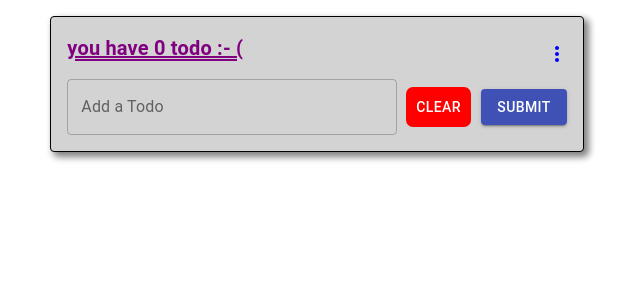
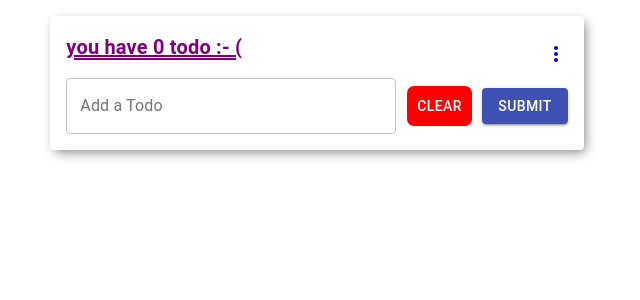
Before and after one commit to Eyyan-Amir/FunctionalTodo, a React (Create React App) app: page / in a window 1280 px wide. Shown: the top 300 px of the page, without its empty margins (323-963 px from the left). Built offline with nearby package versions, Linux system fonts and the light colour scheme.

Commit message:
new update

```diff
--- a/src/App.js
+++ b/src/App.js
@@ -1,29 +1,27 @@
-
 import React, { useState } from "react";
-import './App.css';
-import { makeStyles } from '@material-ui/core/styles';
-import TextField from '@material-ui/core/TextField';
-import Grid from '@material-ui/core/Grid';
-import Card from '@material-ui/core/Card';
-import CardContent from '@material-ui/core/CardContent';
-import Button from '@material-ui/core/Button';
-import Typography from '@material-ui/core/Typography';
-import List from '@material-ui/core/List';
-import ListItem from '@material-ui/core/ListItem';
-import ListItemIcon from '@material-ui/core/ListItemIcon';
-import ListItemText from '@material-ui/core/ListItemText';
-import CloseIcon from '@material-ui/icons/Close';
-import CreateIcon from '@material-ui/icons/Create';
-import DoneIcon from '@material-ui/icons/Done';
-import ArrowBackIcon from '@material-ui/icons/ArrowBack';
-import { Modal } from 'react-responsive-modal';
-import 'react-responsive-modal/styles.css';
-import Menu from '@material-ui/core/Menu';
-import MenuItem from '@material-ui/core/MenuItem';
-import IconButton from '@material-ui/core/IconButton';
-import MoreVertIcon from '@material-ui/icons/MoreVert';
-import Checkbox from '@material-ui/core/Checkbox';
-import { NoEncryption } from "@material-ui/icons";
+import "./App.css";
+import { makeStyles } from "@material-ui/core/styles";
+import TextField from "@material-ui/core/TextField";
+import Grid from "@material-ui/core/Grid";
+import Card from "@material-ui/core/Card";
+import CardContent from "@material-ui/core/CardContent";
+import Button from "@material-ui/core/Button";
+import Typography from "@material-ui/core/Typography";
+import List from "@material-ui/core/List";
+import ListItem from "@material-ui/core/ListItem";
+import ListItemIcon from "@material-ui/core/ListItemIcon";
+import ListItemText from "@material-ui/core/ListItemText";
+import CloseIcon from "@material-ui/icons/Close";
+import CreateIcon from "@material-ui/icons/Create";
+import DoneIcon from "@material-ui/icons/Done";
+import ArrowBackIcon from "@material-ui/icons/ArrowBack";
+import { Modal } from "react-responsive-modal";
+import "react-responsive-modal/styles.css";
+import Menu from "@material-ui/core/Menu";
+import MenuItem from "@material-ui/core/MenuItem";
+import IconButton from "@material-ui/core/IconButton";
+import MoreVertIcon from "@material-ui/icons/MoreVert";
+import Checkbox from "@material-ui/core/Checkbox";
 
 const useStyle = makeStyles((theme) => ({
 	containerClass: {
@@ -39,22 +37,22 @@ const useStyle = makeStyles((theme) => ({
 	},
 	throught: {
 		textDecoration: "line-through",
-    color: "Green"
+		color: "Green",
 	},
 	hide: {
-    display :"none",
+		display: "none",
 	},
 	unHide: {
-    display :"block",
+		display: "block",
 	},
-  icon:{
-    fontSize:"25px",
-    margin :"Auto 20px",
-    marginLeft :"20%",
+	icon: {
+		fontSize: "25px",
+		margin: "Auto 20px",
+		marginLeft: "20%",
 	},
 	ll: {
 		maxHeight: "500px",
-    overflow: "auto"
+		overflow: "auto",
 	},
 	CardContnt: {
 		position: "relative",
@@ -73,60 +71,56 @@ const useStyle = makeStyles((theme) => ({
 		justify: "center",
 		alignItems: "center",
 		flexDirection: "column",
-
 	},
 	cardBackground: {
-    border: "1px solid black",
-    boxShadow: "4px 4px 7px 1px gray",
-    backgroundColor: "lightGray"
+		// border: "1px solid black",
+		// boxShadow: "4px 4px 7px 1px gray",
+		// backgroundColor: "lightGray",
+		boxShadow: "3px 4px 12px -2px grey",
 	},
 	root: {
 		marginTop: "1rem",
 		flexGrow: 1,
 	},
 	deleteHistory: {
-    position : "absolute",
+		position: "absolute",
 		padding: " 10px 7px",
 		marginLeft: "75%",
-    top : "10%",
+		top: "10%",
 		textDecoration: "none",
 		color: "white",
 		backgroundColor: "Blue",
-
 	},
 	completeHistory: {
-    position : "absolute",
+		position: "absolute",
 		padding: " 10px 7px",
 		marginLeft: "75%",
-    top : "10%",
+		top: "10%",
 		marginLeft: "48%",
 		textDecoration: "none",
 		color: "white",
 		backgroundColor: "Green",
-
 	},
 	mdlBtn: {
 		padding: "3px 17px",
-    marginLeft: "50px"
-
+		marginLeft: "50px",
 	},
-  menuBtn :{
-    position : "absolute",
+	menuBtn: {
+		position: "absolute",
 		padding: " 10px 7px",
-    top : "4%",
+		top: "4%",
 		marginLeft: "38%",
 		textDecoration: "none",
 		color: "blue",
-
 	},
-  clearBtn :{
-    position : "absolute",
+	clearBtn: {
+		position: "absolute",
 		padding: " 8px 10px",
-    borderRadius : "7px",
+		borderRadius: "7px",
 		marginLeft: "-200%",
 		textDecoration: "none",
 		color: "white",
-    backgroundColor : "Red",
+		backgroundColor: "Red",
 	},
 	todoHeader: {
 		color: "purple",
@@ -137,7 +131,6 @@ const useStyle = makeStyles((theme) => ({
 }));
 
 function App() {
-
 	const classes = useStyle();
 
 	const [todos, setTodos] = useState([]);
@@ -156,13 +149,13 @@ function App() {
 
 	const onOpenModal = () => {
 		setOpen(true);
-  }
+	};
 	const onCloseModal = () => {
 		setOpen(false);
-  }
+	};
 	const onShowHist = () => {
 		setScreen(0);
-  }
+	};
 	const handleClose = () => {
 		setMenu(null);
 	};
@@ -171,81 +164,49 @@ function App() {
 		setMenu(event.currentTarget);
 	};
 
-  const handleCheckBox =(todo)=>{
-
-    let index = todos.findIndex((i)=>i.id == todo.id)
+	const handleCheckBox = (todo) => {
+		let index = todos.findIndex((i) => i.id == todo.id);
 		setSelectTodoIndex(index);
-
-  }
-
-  // const handleCheckBox =(todo)=>{
-  //   let index = todos.findIndex((v) => v.id === todo.id);
-  //   let checkOutTodo = todos[index];
-  //   checkOutTodo = {
-  //     ...checkOutTodo,
-  //     onActive: true,
-  //   }
-  //   todos.splice(index, 1, checkOutTodo);
-  //   setTodos([...todos]);
-  //       };
-
-  // const handleCheckBox = ()=>{
-    //   var x = document.getElementById("createIcon");
-    //   var y = document.getElementById("closeIcon");
-    //   var z = document.getElementById("doneIcon");
-    //   if (x.style.display === "block" && y.style.display && z.style.display) {
-      //            x.style.display = "none";
-      //            y.style.display = "none";
-      //            z.style.display = "none";
-      //        } else {
-        //          x.style.display = "block";
-        //          y.style.display = "block";
-        //          z.style.display = "block";
-        //        }
-        //   };
+	};
 
 	const completeTodo = (todo) => {
 		let index = todos.findIndex((v) => v.id === todo.id);
 		let localTodo = todos[index];
 		localTodo = {
 			...localTodo,
-            status: 1
-          }
+			status: 1,
+		};
 		todos.splice(index, 1, localTodo);
 		setTodos([...todos]);
-          setCompCount(compCount + 1)
+		setCompCount(compCount + 1);
 
 		let arr = [...completeHist];
 		arr.push(todo);
 		setCompleteHist(arr);
-        }
+	};
 
 	const handleAddTodo = () => {
 		if (todo.title == "") {
 			setError(true);
-    }
-
-    else if (todo.id) {
+		} else if (todo.id) {
 			let index = todos.findIndex((v) => v.id === todo.id);
 			todos.splice(index, 1, todo);
 			setError(true);
 			setTodo("");
-      setTodo([...todos])
-
+			setTodo([...todos]);
 		} else {
-      addTodo()
+			addTodo();
 		}
-  }
+	};
 
 	const addTodo = () => {
 		let todoLocal = {
-      onActive : false,
+			onActive: false,
 			status: 0,
 			id: Math.floor(Math.random() * 10000),
-      ...todo
+			...todo,
 		};
 		if (todoLocal.title !== undefined && todoLocal.title !== "") {
-
 			todos.push(todoLocal);
 			setTodos([...todos]);
 			setTodo({});
@@ -256,34 +217,31 @@ function App() {
 		}
 
 		document.getElementById("focus").focus();
-  }
+	};
 
 	const editTodo = ({ id, title }) => {
-
 		setTodo({
 			id,
-      title
-    })
-  }
+			title,
+		});
+	};
 
-  const removeTodo = item => {
-    const Index = [...todos].filter(i => i.id !== item.id);
+	const removeTodo = (item) => {
+		const Index = [...todos].filter((i) => i.id !== item.id);
 		let arr = [...history];
 		arr.push(item);
 		setDelHistory(arr);
 
 		setTodos(Index);
 		setCount(count - 1);
-    setDelCount(delCount + 1)
-
-
+		setDelCount(delCount + 1);
 	};
 
 	const handleChange = (event) => {
 		setTodo({
 			...todo,
-      title: event.target.value
-    })
+			title: event.target.value,
+		});
 	};
 	const handleKey = (e) => {
 		if (e.keyCode === 13) {
@@ -292,193 +250,176 @@ function App() {
 		}
 	};
 	const deleteHistory = (item) => {
-
 		setScreen(1);
 
-    const Index = [...history].filter(i => i.id !== item.id);
+		const Index = [...history].filter((i) => i.id !== item.id);
 		setDelHistory(Index);
 		setDelCount(delCount - 1);
 		onCloseModal();
 		handleClose();
-    console.log(deleteList);
-  }
+	};
 	const clear = () => {
-
 		// let Index = [];
 		// setTodos(Index);
 		setTodos([]);
 		setCount(0);
-  }
+	};
 
 	const completeHistory = (item) => {
 		setScreen(2);
 
-    const Index = [...completeHist].findIndex(i => i.id !== item.id);
+		const Index = [...completeHist].findIndex((i) => i.id !== item.id);
 		setCompCount(compCount + 1);
 		handleClose();
-  }
-
+	};
 
 	const list = () => {
-    return <List >
+		return (
+			<List>
 				{todos.map((t, i) => {
-        console.log(selectTodoIndex,i);
-        let isChecked = (selectTodoIndex == i );
-        return <ListItem key={i}>
-          {/* <input type = "checkbox"  onClick = {() =>handleCheckBox(t)}/> */}
-          <Checkbox
-        checked={selectTodoIndex == i}
-        onChange={() =>handleCheckBox(t)}
+					console.log(selectTodoIndex, i);
+					let isChecked = selectTodoIndex == i;
+					return (
+						<ListItem key={i}>
+							<Checkbox checked={selectTodoIndex == i} onChange={() => handleCheckBox(t)} />
+							<ListItemText className={`${classes.line} ${t.status == 1 ? classes.throught : ""} `} primary={t.title} />
+							<ListItemText
+								className={`${classes.line} ${isChecked ? classes.unHide : classes.hide} `}
+								primary={
+									<React.Fragment>
+										<CreateIcon className={classes.icon} onClick={() => editTodo(t, i)} />
+										<CloseIcon className={classes.icon} onClick={() => removeTodo(t)} />
+										<DoneIcon className={classes.icon} onClick={() => completeTodo(t)} />
+									</React.Fragment>
+								}
 							/>
-          <ListItemText className={`${classes.line} ${t.status == 1 ? classes.throught : ""} `} primary={t.title} />
-          <ListItemText className={`${classes.line} ${isChecked ? classes.unHide : classes.hide} `} primary={
-          <React.Fragment >
-          <CreateIcon  className={classes.icon} onClick={() => editTodo(t, i)}/>
-          <CloseIcon className={classes.icon} onClick={() => removeTodo(t)} />
-          <DoneIcon className={classes.icon} onClick={() => completeTodo(t)}/>
-          </React.Fragment>}
-          />
-          {/* <ListItemText className={`${classes.line} ${t.onActive == true? classes.unHide : classes.hide} `} primary={
-          <React.Fragment >
-          <CreateIcon  className={classes.icon} onClick={() => editTodo(t, i)}/>
-          <CloseIcon className={classes.icon} onClick={() => removeTodo(t)} />
-          <DoneIcon className={classes.icon} onClick={() => completeTodo(t)}/>
-          </React.Fragment>}
-          /> */}
-          {/* <ListItemIcon onClick={() => editTodo(t, i)}>
-            <CreateIcon  id ="createIcon"/>
-          </ListItemIcon>
-          <ListItemIcon onClick={() => removeTodo(t)}>
-            <CloseIcon  id ="closeIcon"/>
-          </ListItemIcon>
-          <ListItemIcon onClick={() => completeTodo(t)}>
-            <DoneIcon id ="doneIcon"/>
-          </ListItemIcon> */}
-
 						</ListItem>
+					);
 				})}
-
 			</List>
-
-  }
+		);
+	};
 
 	const deleteList = () => {
-    return <List >
+		return (
+			<List>
 				{history.map((del, i) => {
-        return <ListItem key={i}>
+					return (
+						<ListItem key={i}>
 							<ListItemText className={classes.line} primary={del.title} />
-          <ListItemIcon  >
+							<ListItemIcon>
 								<CloseIcon onClick={onOpenModal} />
-
 								<Modal open={open} onClose={onCloseModal} center>
 									<h2>Are you sure to Delete</h2>
-              <button className={classes.mdlBtn} onClick={() => deleteHistory(del)}>Yes</button>
-              <button className={classes.mdlBtn} onClick={onCloseModal}>No</button>
+									<button className={classes.mdlBtn} onClick={() => deleteHistory(del)}>
+										Yes
+									</button>
+									<button className={classes.mdlBtn} onClick={onCloseModal}>
+										No
+									</button>
 								</Modal>
-
 							</ListItemIcon>
 						</ListItem>
+					);
 				})}
 			</List>
-  }
+		);
+	};
 
 	const completeList = () => {
-    return <List >
+		return (
+			<List>
 				{completeHist.map((comp, i) => {
-        return <ListItem key={i}>
+					return (
+						<ListItem key={i}>
 							<ListItemText className={classes.line} primary={comp.title} />
-          <ListItemIcon >
+							<ListItemIcon>
 								<DoneIcon />
 							</ListItemIcon>
 						</ListItem>
+					);
 				})}
 			</List>
-  }
-  const options = ["Delete History","Complete History"];
+		);
+	};
+	const options = ["Delete History", "Complete History"];
 
 	return (
 		<div className={classes.root}>
-
-      <Grid container className={classes.containerClass} >
+			<Grid container className={classes.containerClass}>
 				<Grid item xs={5} sm={5} md={5} lg={5}>
-
-          <Card className={classes.cardBackground} >
-
-            {
-              screen == 0 && <>
+					<Card className={classes.cardBackground}>
+						{screen == 0 && (
+							<>
 								<CardContent className={classes.CardContnt}>
-                  <Typography className={classes.todoHeader} color="textSecondary"  >{` ${count === 0 ? `you have ${count} todo :- ( ` : `you have ${count} todo :- ) `
-                    }`} </Typography>
-                  {/* <a className = {classes.clearBtn} href="#" onClick={clear}>Clear</a> */}
-                  {/* <a className={classes.completeHistory} href="#" onClick={completeHistory}> Complete History</a> */}
-                  <div className={classes.scroll}>
-                    {list()}
-                  </div>
+									<Typography className={classes.todoHeader} color='textSecondary'>
+										{` ${count === 0 ? `you have ${count} todo :- ( ` : `you have ${count} todo :- ) `}`}{" "}
+									</Typography>
+									<div className={classes.scroll}>{list()}</div>
 									<div className={classes.inputField}>
-                    <TextField className={classes.inputarea}
+										<TextField
+											className={classes.inputarea}
 											error={error}
-                      id="focus"
-                      label="Add a Todo"
-                      value={todo.title || ''}
-                      variant="outlined"
+											id='focus'
+											label='Add a Todo'
+											value={todo.title || ""}
+											variant='outlined'
 											helperText={error ? "Incorrect entry." : ""}
 											onChange={handleChange}
-                      onKeyDown={handleKey} />
-                    <Button variant="contained" color="primary" onClick={handleAddTodo} >
+											onKeyDown={handleKey}
+											autoComplete='off'
+										/>
+										<Button variant='contained' color='primary' onClick={handleAddTodo}>
 											Submit
-                      <a className = {classes.clearBtn} href="#" onClick={clear}>Clear</a>
+											<a className={classes.clearBtn} href='#' onClick={clear}>
+												Clear
+											</a>
 										</Button>
 									</div>
-                </CardContent >
+								</CardContent>
 							</>
-            }
+						)}
 
-            {screen == 1 && <> <CardContent>
+						{screen == 1 && (
+							<>
+								{" "}
+								<CardContent>
 									<ArrowBackIcon onClick={onShowHist} />
-              <Typography className={classes.todoHeader} color="textSecondary" >
-                {` ${delCount === 0 ? ` ${delCount} Delete todo  ` : `you have ${delCount} Delete todos `}`} </Typography>
-              <div>
-                {deleteList()}
-              </div>
-            </CardContent></>
-            }
-            {screen == 2 && <> <CardContent>
+									<Typography className={classes.todoHeader} color='textSecondary'>
+										{` ${delCount === 0 ? ` ${delCount} Delete todo  ` : `you have ${delCount} Delete todos `}`}{" "}
+									</Typography>
+									<div>{deleteList()}</div>
+								</CardContent>
+							</>
+						)}
+						{screen == 2 && (
+							<>
+								{" "}
+								<CardContent>
 									<ArrowBackIcon onClick={onShowHist} />
-              <Typography className={classes.todoHeader} color="textSecondary"  >
-                {` ${compCount === 0 ? ` ${compCount} Complete todo  ` : `you have ${compCount} Complete todos `}`} </Typography>
-              <div>
-                {completeList()}
-              </div>
-            </CardContent></>
-            }
-
+									<Typography className={classes.todoHeader} color='textSecondary'>
+										{` ${compCount === 0 ? ` ${compCount} Complete todo  ` : `you have ${compCount} Complete todos `}`}{" "}
+									</Typography>
+									<div>{completeList()}</div>
+								</CardContent>
+							</>
+						)}
 						<IconButton
-        className = {classes.menuBtn}
-        aria-label="more"
-        aria-controls="long-menu"
-        aria-haspopup="true"
+							className={classes.menuBtn}
+							aria-label='more'
+							aria-controls='long-menu'
+							aria-haspopup='true'
 							onClick={handleClick}
 						>
 							<MoreVertIcon />
 						</IconButton>
-      <Menu
-        id="simple-menu"
-        anchorEl = {menu}
-        keepMounted
-        open={Boolean(menu)}
-        onClose={handleClose}>
-
-        <MenuItem onClick={deleteHistory}>
-           Delete History</MenuItem>
-        <MenuItem onClick={completeHistory}>
-          Complete History
-          </MenuItem>
+						<Menu id='simple-menu' anchorEl={menu} keepMounted open={Boolean(menu)} onClose={handleClose}>
+							<MenuItem onClick={deleteHistory}>Delete History</MenuItem>
+							<MenuItem onClick={completeHistory}>Complete History</MenuItem>
 						</Menu>
 					</Card>
 				</Grid>
 			</Grid>
-
-
 		</div>
 	);
 }
```
Also changed, not shown: 2 other files (tests, documents, lock files or other folders). Lines whose indentation alone changed are shown as unchanged.
